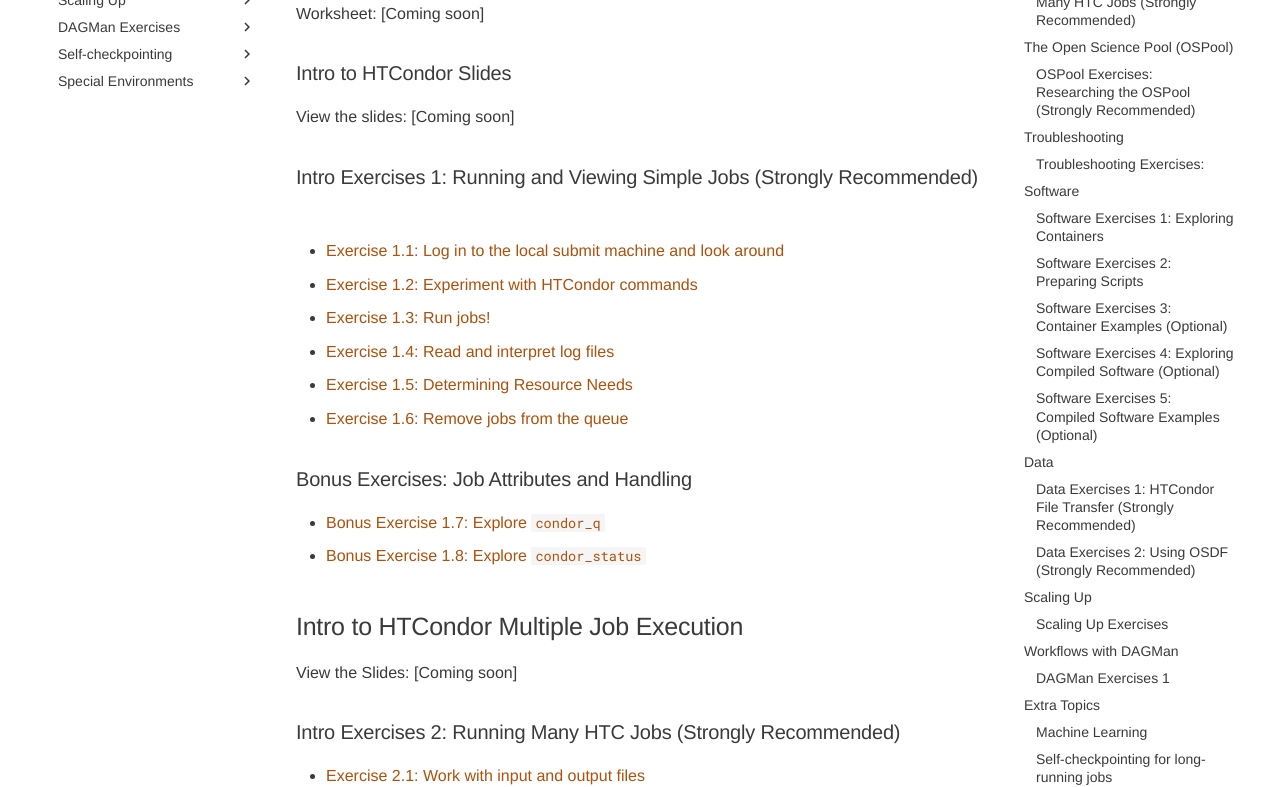
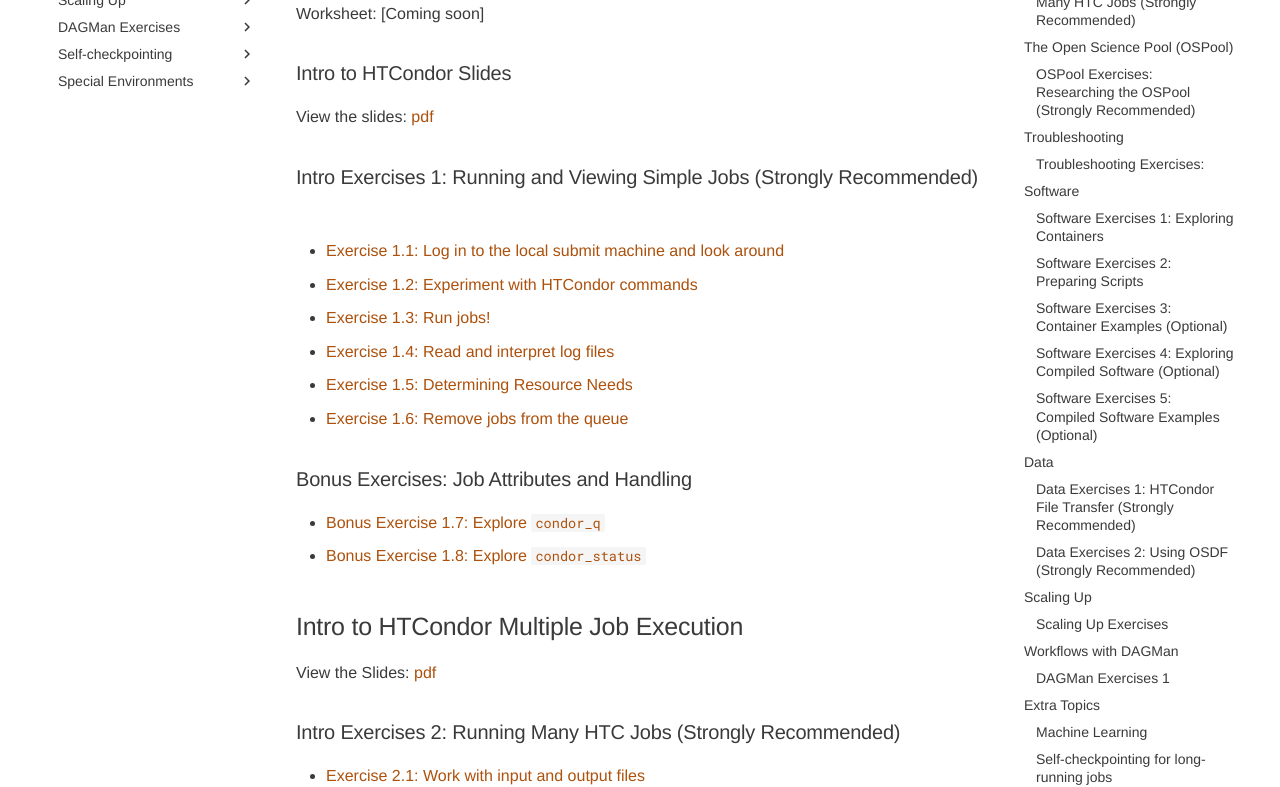
Before and after one commit to osg-htc/school-2025, an MkDocs documentation site: the page built from docs/materials/index.md, in a window 1280 px wide and 1400 px high. Shown: the part 434-1221 px from the top of the window. Built offline with MkDocs 1.6.1 and Material for MkDocs 9.7.7, drawn with Linux system fonts in a browser that asks for light colours.

Commit message:
Add htcondor slides

```diff
--- a/docs/materials/index.md
+++ b/docs/materials/index.md
@@ -17,8 +17,7 @@
 
 ### Intro to HTCondor Slides
 
-View the slides: [Coming soon]
-<!-- View the slides: [pdf](htcondor/files/osgus24-htc-htcondor.pdf) -->
+View the slides: [pdf](htcondor/files/osgus25-htc-htcondor.pdf)
 <!-- [PowerPoint](htcondor/files/osgus22-htc-htcondor.pptx)) -->
 
 ### Intro Exercises 1: Running and Viewing Simple Jobs (Strongly Recommended)
@@ -37,8 +36,7 @@
 
 ## Intro to HTCondor Multiple Job Execution
 
-View the Slides: [Coming soon]
-<!-- View the Slides: [pdf](htcondor/files/osgus24-htc-htcondor-multiple-jobs.pdf) -->
+View the Slides: [pdf](htcondor/files/osgus25-htc-htcondor-multiple-jobs.pdf)
 
 ### Intro Exercises 2: Running Many HTC Jobs (Strongly Recommended)
 
```
Also changed, not shown: 4 other files.
